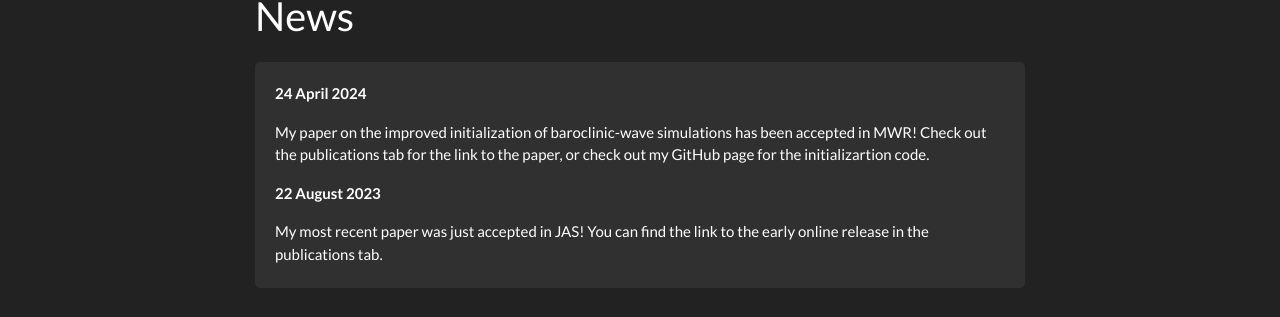
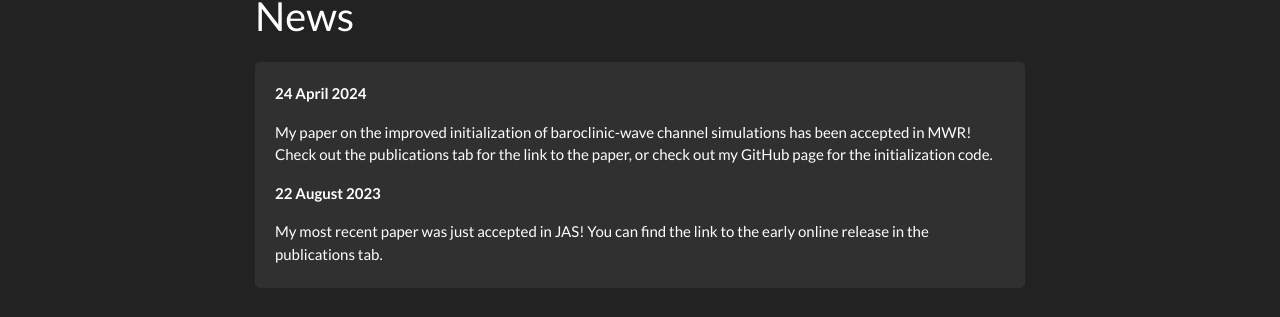
Before and after one commit to lloverasdan/lloverasdan.github.io, a Jekyll site: the page built from _pages/allnews.md, in a window 1280 px wide. Shown: the part 104-421 px from the top of the page. Built offline with Jekyll 4.4.1, drawn with Linux system fonts in a browser that asks for light colours; nearby versions of some CDN libraries; a style sheet for code colours, icons or effects is not loaded.

Commit message:
Update news.yml

```diff
--- a/_data/news.yml
+++ b/_data/news.yml
@@ -1,5 +1,5 @@
 - date: 24 April 2024
-  headline: "My paper on the improved initialization of baroclinic-wave simulations has been accepted in MWR! Check out the publications tab for the link to the paper, or check out my GitHub page for the initializartion code."
+  headline: "My paper on the improved initialization of baroclinic-wave channel simulations has been accepted in MWR! Check out the publications tab for the link to the paper, or check out my GitHub page for the initialization code."
 
 - date: 22 August 2023
   headline: "My most recent paper was just accepted in JAS! You can find the link to the early online release in the publications tab."
```
